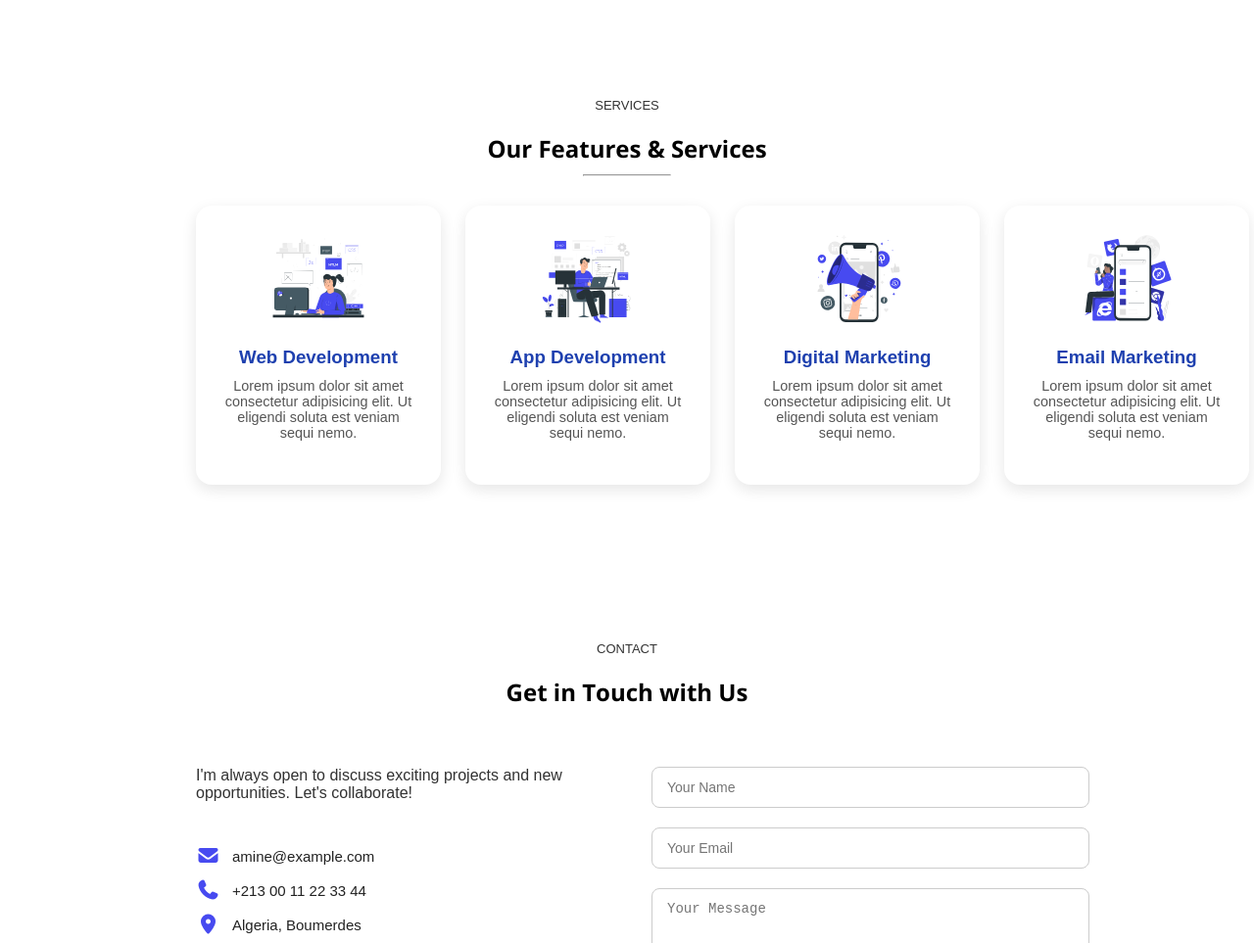
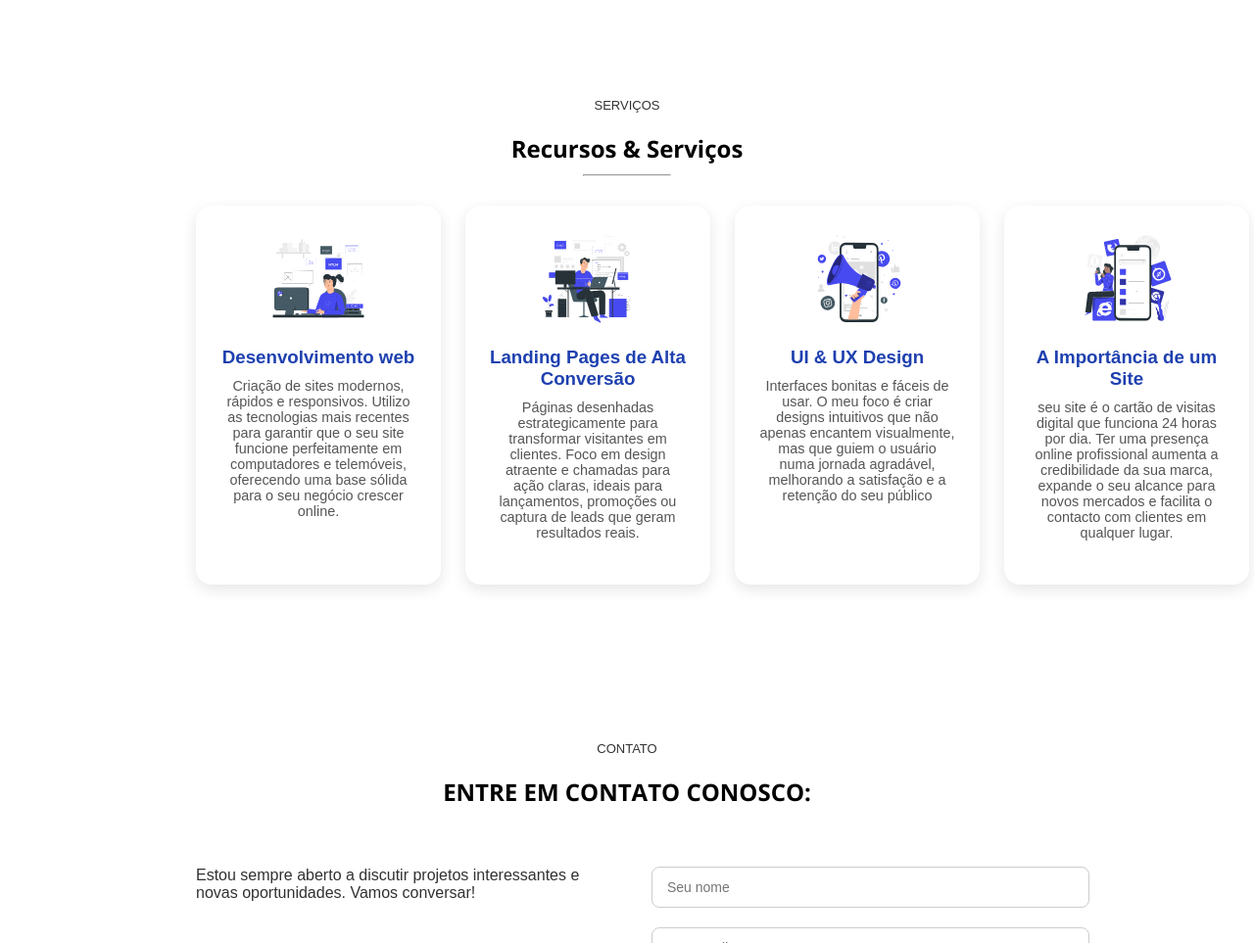
Before and after one commit to DEV-JOTAPE11/Portf-lio-atualizado, a plain HTML site: page portofolio3/index.html in a window 1280 px wide. Shown: the part 2955-3918 px from the top of the page at 98% size. Drawn offline with nearby package versions, Linux system fonts and the light colour scheme; a web font is replaced by a local one.

Commit message:
Contact e footer feito

```diff
--- a/portofolio3/index.html
+++ b/portofolio3/index.html
@@ -28,6 +28,9 @@
 </div>
     <header class="header-list">
         <div class="div-list ">
+
+
+
             <ul class="ul-list">
                 <li class="active">
                     <i class="fa-regular fa-house"></i>
@@ -209,66 +212,66 @@
   </div>
      </section>
      <section class="services" id="services">
-        <p>SERVICES</p>
-        <h1>Our Features & Services</h1>
+        <p>SERVIÇOS</p>
+        <h1>Recursos & Serviços</h1>
         <hr>
         <div class="services-container">
 
     <div class="service-card">
       <img src="images/web.svg" alt="Web Development">
-      <h3>Web Development</h3>
-      <p>Lorem ipsum dolor sit amet consectetur adipisicing elit. Ut eligendi soluta est veniam sequi nemo.</p>
+      <h3>Desenvolvimento web</h3>
+      <p>Criação de sites modernos, rápidos e responsivos. Utilizo as tecnologias mais recentes para garantir que o seu site funcione perfeitamente em computadores e telemóveis, oferecendo uma base sólida para o seu negócio crescer online.</p>
     </div>
 
     <div class="service-card">
       <img src="images/app.svg" alt="App Development">
-      <h3>App Development</h3>
-      <p>Lorem ipsum dolor sit amet consectetur adipisicing elit. Ut eligendi soluta est veniam sequi nemo.</p>
+      <h3>Landing Pages de Alta Conversão</h3>
+      <p>Páginas desenhadas estrategicamente para transformar visitantes em clientes. Foco em design atraente e chamadas para ação claras, ideais para lançamentos, promoções ou captura de leads que geram resultados reais.</p>
     </div>
 
     <div class="service-card">
       <img src="images/dm.svg" alt="Digital Marketing">
-      <h3>Digital Marketing</h3>
-      <p>Lorem ipsum dolor sit amet consectetur adipisicing elit. Ut eligendi soluta est veniam sequi nemo.</p>
+      <h3>UI & UX Design</h3>
+      <p>Interfaces bonitas e fáceis de usar. O meu foco é criar designs intuitivos que não apenas encantem visualmente, mas que guiem o usuário numa jornada agradável, melhorando a satisfação e a retenção do seu público</p>
     </div>
 
     <div class="service-card">
       <img src="images/seo.svg" alt="Email Marketing">
-      <h3>Email Marketing</h3>
-      <p>Lorem ipsum dolor sit amet consectetur adipisicing elit. Ut eligendi soluta est veniam sequi nemo.</p>
+      <h3>A Importância de um Site</h3>
+      <p>seu site é o cartão de visitas digital que funciona 24 horas por dia. Ter uma presença online profissional aumenta a credibilidade da sua marca, expande o seu alcance para novos mercados e facilita o contacto com clientes em qualquer lugar.</p>
     </div>
 
   </div>
      </section>
      <section class="contact" id="contact">
-        <p>CONTACT</p>
-        <h1>Get in Touch with Us</h1>
+        <p>CONTATO</p>
+        <h1>ENTRE EM CONTATO CONOSCO:</h1>
         <div class="contact-content">
       <div class="contact-info slide-in-left">
-        <p>I'm always open to discuss exciting projects and new opportunities. Let's collaborate!</p>
+        <p>Estou sempre aberto a discutir projetos interessantes e novas oportunidades. Vamos conversar!</p>
         <div class="contact-details">
           <div class="contact-item">
             <i class="fa-solid fa-envelope"></i>
-            <span>amine@example.com</span>
+            <span>joaopedropiresqueiroz10@gmail.com</span>
           </div>
           <div class="contact-item">
             <i class="fa-solid fa-phone"></i>
-            <span>+213 00 11 22 33 44</span>
+            <span>+55 (38)998304003</span>
           </div>
           <div class="contact-item">
             <i class="fa-solid fa-location-dot"></i>
-            <span>Algeria, Boumerdes</span>
+            <span>Brasil, Minas Gerais</span>
           </div>
         </div>
 
         <div class="social-links">
-          <a href="https://github.com/Saboo24" class="social-link" target="_blank">
+          <a href="https://github.com/DEV-JOTAPE11" class="social-link" target="_blank">
             <i class="fa-brands fa-github"></i>
           </a>
-          <a href="https://www.linkedin.com/in/amine-hamzaoui-a2453a35b" class="social-link" target="_blank">
+          <a href="https://www.linkedin.com/in/jo%C3%A3o-pedro-pires-queiroz-6a7a84386/" class="social-link" target="_blank">
             <i class="fa-brands fa-linkedin"></i>
           </a>
-          <a href="https://wa.me/213554139526" class="social-link" target="_blank">
+          <a href="https://wa.me/38998304003" class="social-link" target="_blank">
             <i class="fa-brands fa-whatsapp"></i>
           </a>
         </div>
@@ -277,22 +280,28 @@
       <div class="contact-form slide-in-right">
         <form id="contact-form">
           <div class="form-group">
-            <input type="text" placeholder="Your Name" required name="user_name">
+            <input type="text" placeholder="Seu nome" required name="user_name">
           </div>
           <div class="form-group">
-            <input type="email" placeholder="Your Email" required name="user_email">
+            <input type="email" placeholder="Seu email" required name="user_email">
           </div>
           <div class="form-group">
-            <textarea name="message" placeholder="Your Message" rows="5" required></textarea>
+            <textarea name="message" placeholder="Sua mensagem" rows="5" required></textarea>
           </div>
-          <button type="submit" class="btn-send">Send Message</button>
+
+          <button type="submit" class="btn-send">
+          <a href="https://wa.me/38998304003" target="_blank" class="btn-send-wpp">
+            Enviar Mensagem
+          </a>
+          </button>
+
         </form>
       </div>
     </div>
      </section>
      <footer class="footer">
   <div class="footer-container">
-    <h2 class="footer-logo">Amine</h2>
+    <h2 class="footer-logo">JOÃO PEDRO</h2>
     <ul class="footer-links">
       <li><a href="#home">Home</a></li>
       <li><a href="#about">About</a></li>
@@ -305,7 +314,7 @@
       <a href="https://www.linkedin.com/in/amine-hamzaoui-a2453a35b" target="_blank" aria-label="LinkedIn"><i class="fa-brands fa-linkedin"></i></a>
       <a href="https://wa.me/213554139526" target="_blank" aria-label="WhatsApp"><i class="fa-brands fa-whatsapp"></i></a>
     </div>
-    <p class="footer-copy">&copy; 2025 Amine. All Rights Reserved.</p>
+    <p class="footer-copy">&copy; 2025. Todos os direitos reservados.</p>
   </div>
 </footer>
 
--- a/portofolio3/style.css
+++ b/portofolio3/style.css
@@ -374,6 +374,11 @@ hr {
   background: #2563eb;
   border-radius: 25px;
 
+}
+
+.btn-send-wpp {
+  text-decoration: none;
+  color: white;
 }
 
 .services{
```
